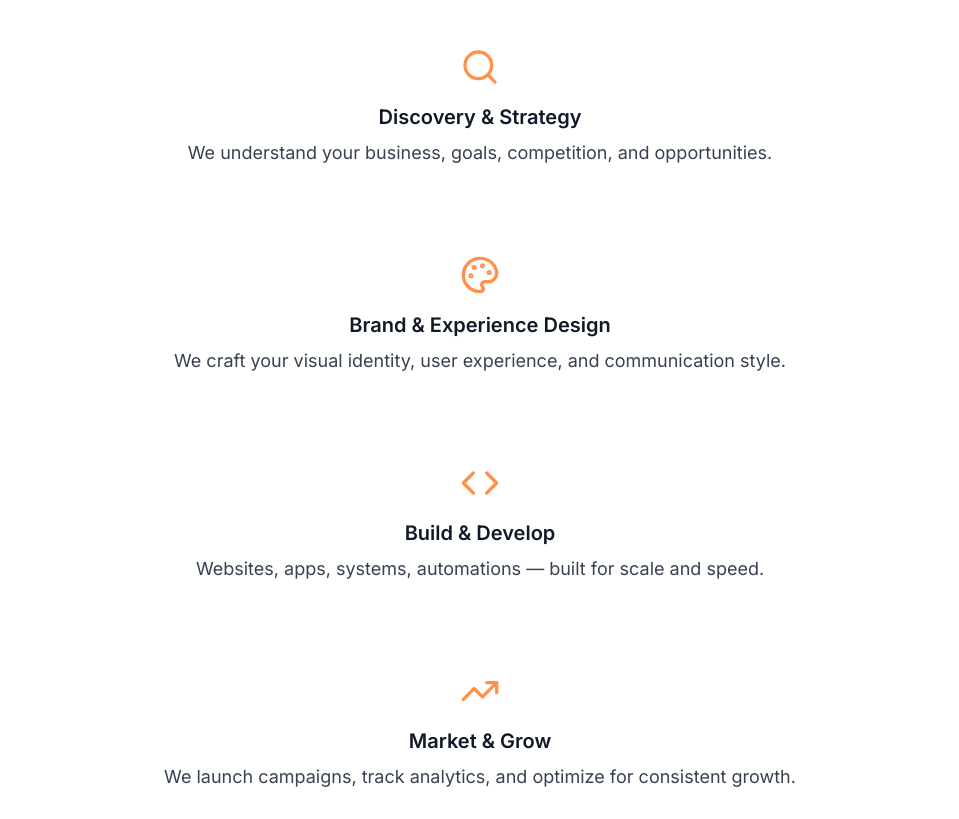
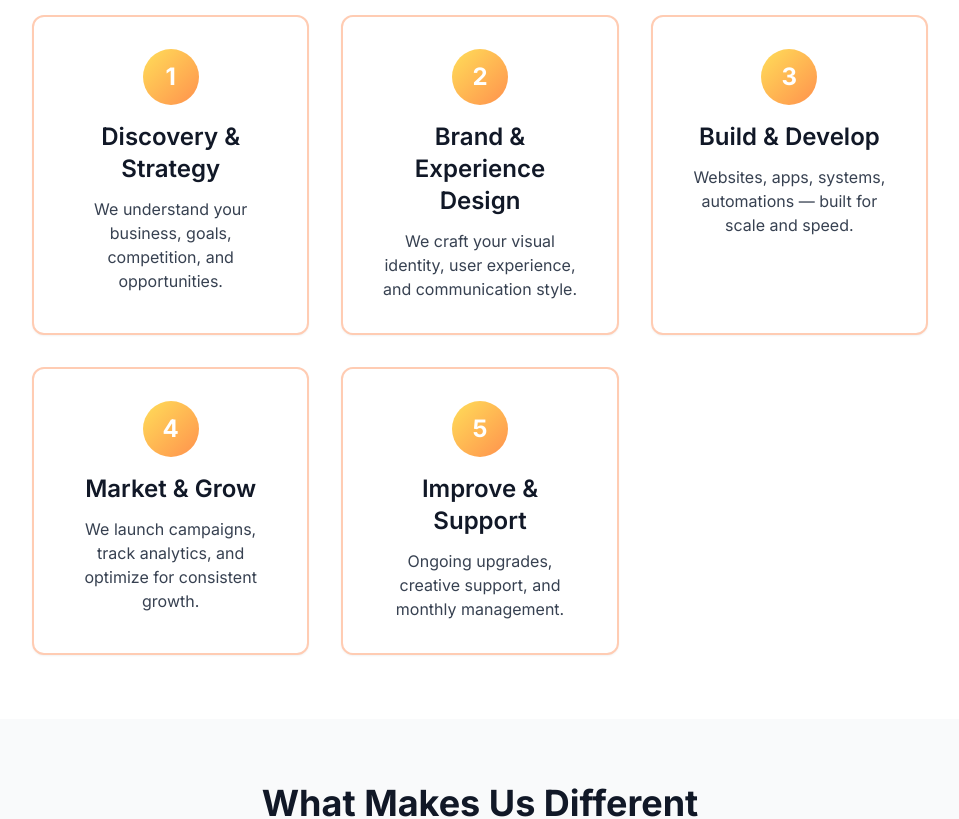
Before and after one commit to bala290498/shark-creative-agency, a Next.js app: page / in a window 1280 px wide. Shown: the part 2780-3599 px from the top of the page, without its empty margins (160-1119 px from the left). Built offline with nearby package versions, Linux system fonts and the light colour scheme.

Commit message:
Redesign How We Work With You section: 3-column layout with filled gradient number icons and independent heading styles

```diff
--- a/app/page.tsx
+++ b/app/page.tsx
@@ -459,67 +459,71 @@ export default function Home() {
               How We Work With You
             </h2>
 
-            <div className="space-y-6">
+            <div className="grid grid-cols-1 md:grid-cols-3 gap-6 md:gap-8">
               {/* Step 1 */}
-              <div className="bg-white p-6 md:p-8 text-center">
-                <div className="flex flex-col items-center">
-                  <Search className="w-8 h-8 sm:w-10 sm:h-10 text-secondary-500 mb-4" />
-                  <h3 className="text-lg sm:text-xl font-semibold mb-2 text-gray-900">Discovery & Strategy</h3>
-                  <p className="text-base sm:text-lg text-gray-700">
+              <div className="bg-white rounded-xl border-2 border-tiger-orange-200 p-6 md:p-8 shadow-sm hover:shadow-md transition-shadow duration-200 text-center">
+                <div className="flex justify-center mb-4">
+                  <div className="w-12 h-12 md:w-14 md:h-14 rounded-full gradient-secondary flex items-center justify-center text-white font-bold text-xl md:text-2xl">
+                    1
+                  </div>
+                </div>
+                <div className="text-lg sm:text-xl md:text-2xl font-semibold text-gray-900 mb-3 leading-normal">Discovery & Strategy</div>
+                <p className="text-sm sm:text-base text-gray-700 leading-relaxed">
                   We understand your business, goals, competition, and opportunities.
                 </p>
               </div>
-            </div>
 
               {/* Step 2 */}
-              <div className="bg-white p-6 md:p-8 text-center">
-                <div className="flex flex-col items-center">
-                  <Palette className="w-8 h-8 sm:w-10 sm:h-10 text-secondary-500 mb-4" />
-                  <h3 className="text-lg sm:text-xl font-semibold mb-2 text-gray-900">Brand & Experience Design</h3>
-                  <p className="text-base sm:text-lg text-gray-700">
+              <div className="bg-white rounded-xl border-2 border-tiger-orange-200 p-6 md:p-8 shadow-sm hover:shadow-md transition-shadow duration-200 text-center">
+                <div className="flex justify-center mb-4">
+                  <div className="w-12 h-12 md:w-14 md:h-14 rounded-full gradient-secondary flex items-center justify-center text-white font-bold text-xl md:text-2xl">
+                    2
+                  </div>
+                </div>
+                <div className="text-lg sm:text-xl md:text-2xl font-semibold text-gray-900 mb-3 leading-normal">Brand & Experience Design</div>
+                <p className="text-sm sm:text-base text-gray-700 leading-relaxed">
                   We craft your visual identity, user experience, and communication style.
                 </p>
               </div>
-            </div>
 
               {/* Step 3 */}
-              <div className="bg-white p-6 md:p-8 text-center">
-                <div className="flex flex-col items-center">
-                  <Code className="w-8 h-8 sm:w-10 sm:h-10 text-secondary-500 mb-4" />
-                  <h3 className="text-lg sm:text-xl font-semibold mb-2 text-gray-900">Build & Develop</h3>
-                  <p className="text-base sm:text-lg text-gray-700">
+              <div className="bg-white rounded-xl border-2 border-tiger-orange-200 p-6 md:p-8 shadow-sm hover:shadow-md transition-shadow duration-200 text-center">
+                <div className="flex justify-center mb-4">
+                  <div className="w-12 h-12 md:w-14 md:h-14 rounded-full gradient-secondary flex items-center justify-center text-white font-bold text-xl md:text-2xl">
+                    3
+                  </div>
+                </div>
+                <div className="text-lg sm:text-xl md:text-2xl font-semibold text-gray-900 mb-3 leading-normal">Build & Develop</div>
+                <p className="text-sm sm:text-base text-gray-700 leading-relaxed">
                   Websites, apps, systems, automations — built for scale and speed.
                 </p>
               </div>
-          </div>
 
               {/* Step 4 */}
-              <div className="bg-white p-6 md:p-8 text-center">
-                <div className="flex flex-col items-center">
-                  <TrendingUp className="w-8 h-8 sm:w-10 sm:h-10 text-secondary-500 mb-4" />
-                  <h3 className="text-lg sm:text-xl font-semibold mb-2 text-gray-900">Market & Grow</h3>
-                  <p className="text-base sm:text-lg text-gray-700">
+              <div className="bg-white rounded-xl border-2 border-tiger-orange-200 p-6 md:p-8 shadow-sm hover:shadow-md transition-shadow duration-200 text-center">
+                <div className="flex justify-center mb-4">
+                  <div className="w-12 h-12 md:w-14 md:h-14 rounded-full gradient-secondary flex items-center justify-center text-white font-bold text-xl md:text-2xl">
+                    4
+                  </div>
+                </div>
+                <div className="text-lg sm:text-xl md:text-2xl font-semibold text-gray-900 mb-3 leading-normal">Market & Grow</div>
+                <p className="text-sm sm:text-base text-gray-700 leading-relaxed">
                   We launch campaigns, track analytics, and optimize for consistent growth.
                 </p>
               </div>
-        </div>
 
               {/* Step 5 */}
-              <div className="bg-white p-6 md:p-8 text-center">
-                <div className="flex flex-col items-center">
-                  <Zap className="w-8 h-8 sm:w-10 sm:h-10 text-secondary-500 mb-4" />
-                  <h3 className="text-lg sm:text-xl font-semibold mb-2 text-gray-900">Improve & Support</h3>
-                  <p className="text-base sm:text-lg text-gray-700">
+              <div className="bg-white rounded-xl border-2 border-tiger-orange-200 p-6 md:p-8 shadow-sm hover:shadow-md transition-shadow duration-200 text-center">
+                <div className="flex justify-center mb-4">
+                  <div className="w-12 h-12 md:w-14 md:h-14 rounded-full gradient-secondary flex items-center justify-center text-white font-bold text-xl md:text-2xl">
+                    5
+                  </div>
+                </div>
+                <div className="text-lg sm:text-xl md:text-2xl font-semibold text-gray-900 mb-3 leading-normal">Improve & Support</div>
+                <p className="text-sm sm:text-base text-gray-700 leading-relaxed">
                   Ongoing upgrades, creative support, and monthly management.
                 </p>
               </div>
-              </div>
-            </div>
-
-            <div className="gradient-secondary border-b border-secondary-500/30 rounded-lg p-4 md:p-6 mt-6 text-center w-full">
-              <p className="text-base sm:text-lg md:text-xl text-white font-semibold">
-                <span className="text-white/90">Outcome:</span> A long-term partnership for sustainable success.
-              </p>
             </div>
           </div>
         </div>
```
Lines whose indentation alone changed are shown as unchanged.
